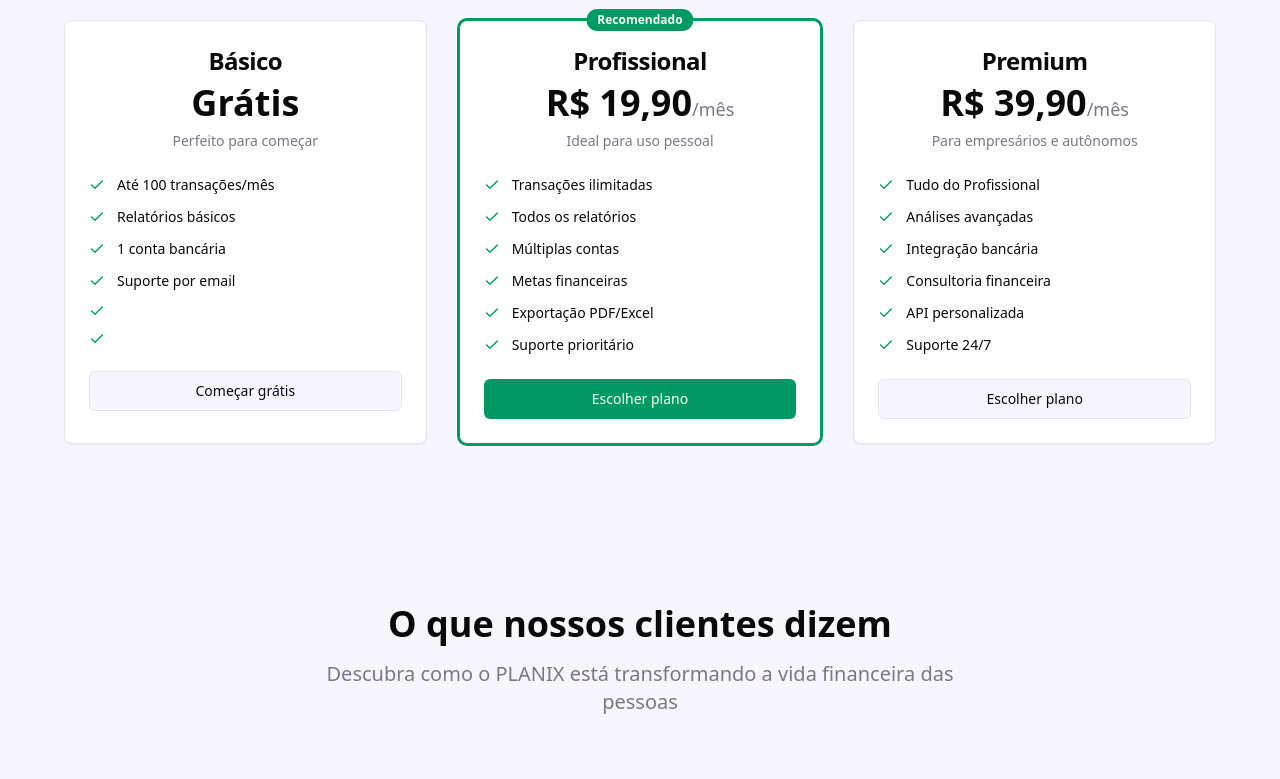
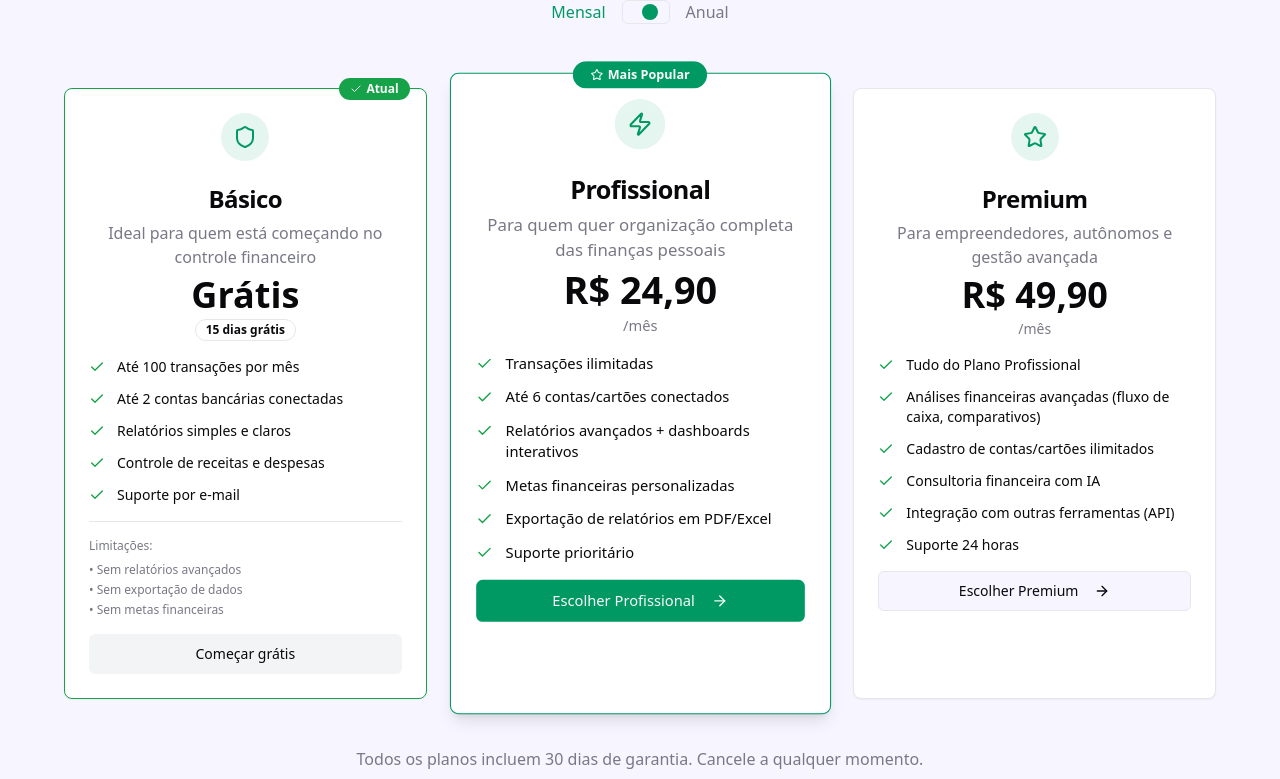
Before and after one commit to GabrielSantos777/planix, a React (Vite) app: page /landing in a window 1280 px wide. Shown: the part 1680-2459 px from the top of the page. Built offline with nearby package versions, Linux system fonts and the light colour scheme.

Commit message:
Implement plans on landing page
Implement the subscription plan display and functionality from the `/plans` page onto the `/landing` page.

```diff
--- a/src/pages/Landing.tsx
+++ b/src/pages/Landing.tsx
@@ -17,14 +17,76 @@ import {
   Twitter,
   Instagram,
   Linkedin,
-  Bot
+  Bot,
+  ArrowRight,
+  Shield,
+  Zap,
+  Settings
 } from "lucide-react"
 import { useState } from "react"
 import heroImage from "@/assets/hero-dashboard.jpg"
+import { useAuth } from '@/context/AuthContext'
+import { useToast } from '@/hooks/use-toast'
+import { supabase } from '@/integrations/supabase/client'
 
 const Landing = () => {
   const navigate = useNavigate()
   const [isMenuOpen, setIsMenuOpen] = useState(false)
+  const [isYearly, setIsYearly] = useState(false)
+  const { profile, user } = useAuth()
+  const { toast } = useToast()
+
+  const handleManageSubscription = async () => {
+    try {
+      const { data, error } = await supabase.functions.invoke('customer-portal')
+
+      if (error) throw error
+
+      if (data?.url) {
+        window.open(data.url, '_blank')
+      }
+    } catch (error) {
+      console.error('Error opening customer portal:', error)
+      toast({
+        title: "Erro",
+        description: "Erro ao abrir portal de gerenciamento. Tente novamente.",
+        variant: "destructive"
+      })
+    }
+  }
+
+  const handleChoosePlan = async (planName: string) => {
+    if (planName === 'Básico') {
+      navigate('/auth')
+      return
+    }
+
+    if (!user) {
+      navigate('/auth')
+      return
+    }
+
+    try {
+      const planType = planName === 'Premium' ? 'premium' : 'professional'
+
+      const { data, error } = await supabase.functions.invoke('create-checkout', {
+        body: { planType }
+      })
+
+      if (error) throw error
+
+      if (data?.url) {
+        window.open(data.url, '_blank')
+      }
+    } catch (error) {
+      console.error('Error creating checkout:', error)
+      toast({
+        title: "Erro",
+        description: "Erro ao processar pagamento. Tente novamente.",
+        variant: "destructive"
+      })
+    }
+  }
 
   const features = [
     {
@@ -61,51 +123,74 @@ const Landing = () => {
 
   const plans = [
     {
-      name: "Básico",
-      price: "Grátis",
-      period: "",
-      description: "Perfeito para começar",
+      name: 'Básico',
+      description: 'Ideal para quem está começando no controle financeiro',
+      monthlyPrice: 0,
+      yearlyPrice: 0,
       features: [
-        "Até 100 transações/mês",
-        "Relatórios básicos",
-        "1 conta bancária",
-        "Suporte por email",
-        "",
-        "",
+        'Até 100 transações por mês',
+        'Até 2 contas bancárias conectadas',
+        'Relatórios simples e claros',
+        'Controle de receitas e despesas',
+        'Suporte por e-mail'
       ],
-      highlighted: false
+      limitations: [
+        'Sem relatórios avançados',
+        'Sem exportação de dados',
+        'Sem metas financeiras'
+      ],
+      current: !profile?.subscription_plan || profile?.subscription_plan === 'basic',
+      popular: false,
+      trial: true,
+      buttonText: 'Plano Gratuito'
     },
     {
-      name: "Profissional",
-      price: "R$ 19,90",
-      period: "/mês",
-      description: "Ideal para uso pessoal",
+      name: 'Profissional',
+      description: 'Para quem quer organização completa das finanças pessoais',
+      monthlyPrice: 24.90,
+      yearlyPrice: 249.00,
       features: [
-        "Transações ilimitadas",
-        "Todos os relatórios",
-        "Múltiplas contas",
-        "Metas financeiras",
-        "Exportação PDF/Excel",
-        "Suporte prioritário"
+        'Transações ilimitadas',
+        'Até 6 contas/cartões conectados',
+        'Relatórios avançados + dashboards interativos',
+        'Metas financeiras personalizadas',
+        'Exportação de relatórios em PDF/Excel',
+        'Suporte prioritário'
       ],
-      highlighted: true
+      limitations: [],
+      current: profile?.subscription_plan === 'professional' && profile?.subscription_end && new Date(profile.subscription_end) > new Date(),
+      popular: true,
+      trial: false,
+      buttonText: 'Escolher Profissional'
     },
     {
-      name: "Premium",
-      price: "R$ 39,90",
-      period: "/mês",
-      description: "Para empresários e autônomos",
+      name: 'Premium',
+      description: 'Para empreendedores, autônomos e gestão avançada',
+      monthlyPrice: 49.90,
+      yearlyPrice: 499.00,
       features: [
-        "Tudo do Profissional",
-        "Análises avançadas",
-        "Integração bancária",
-        "Consultoria financeira",
-        "API personalizada",
-        "Suporte 24/7"
+        'Tudo do Plano Profissional',
+        'Análises financeiras avançadas (fluxo de caixa, comparativos)',
+        'Cadastro de contas/cartões ilimitados',
+        'Consultoria financeira com IA',
+        'Integração com outras ferramentas (API)',
+        'Suporte 24 horas'
       ],
-      highlighted: false
+      limitations: [],
+      current: profile?.subscription_plan === 'premium' && profile?.subscription_end && new Date(profile.subscription_end) > new Date(),
+      popular: false,
+      trial: false,
+      buttonText: 'Escolher Premium'
     }
   ]
+
+  const formatPrice = (monthly: number, yearly: number) => {
+    if (monthly === 0) return 'Grátis'
+    const price = isYearly ? yearly : monthly
+    return `R$ ${price.toFixed(2).replace('.', ',')}`
+  }
+
+  const getPeriod = () => isYearly ? '/ano' : '/mês'
 
   const testimonials = [
     {
@@ -300,49 +385,160 @@ const Landing = () => {
       <section id="planos" className="py-20">
         <div className="container mx-auto px-4 sm:px-6 lg:px-8">
           <div className="text-center space-y-4 mb-16">
-            <h2 className="text-3xl md:text-4xl font-bold">Escolha seu Plano</h2>
+            <h2 className="text-3xl md:text-4xl font-bold">Escolha o plano ideal para você</h2>
             <p className="text-xl text-muted-foreground max-w-2xl mx-auto">
-              Comece grátis e evolua conforme suas necessidades
+              Comece grátis e evolua conforme suas necessidades.
+              Cancele a qualquer momento.
             </p>
+
+            {/* Toggle de período */}
+            <div className="flex items-center justify-center gap-4 mb-8">
+              <span className={`font-medium ${!isYearly ? 'text-primary' : 'text-muted-foreground'}`}>
+                Mensal
+              </span>
+              <Button
+                variant="outline"
+                size="sm"
+                onClick={() => setIsYearly(!isYearly)}
+                className="relative w-12 h-6 p-0"
+              >
+                <div className={`absolute w-4 h-4 bg-primary rounded-full transition-transform ${
+                  isYearly ? 'translate-x-3' : 'translate-x-1'
+                }`} />
+              </Button>
+              <span className={`font-medium ${isYearly ? 'text-primary' : 'text-muted-foreground'}`}>
+                Anual
+              </span>
+              {isYearly && (
+                <Badge variant="secondary" className="ml-2">
+                  Economize até 17%
+                </Badge>
+              )}
+            </div>
           </div>
 
           <div className="grid md:grid-cols-3 gap-8 max-w-6xl mx-auto">
             {plans.map((plan, index) => (
-              <Card key={index} className={`relative ${plan.highlighted ? 'ring-2 ring-primary border-primary' : ''}`}>
-                {plan.highlighted && (
-                  <Badge className="absolute -top-3 left-1/2 transform -translate-x-1/2 bg-primary">
-                    Recomendado
-                  </Badge>
+              <Card
+                key={plan.name}
+                className={`relative transition-all duration-300 hover:shadow-lg ${
+                  plan.popular
+                    ? 'border-primary shadow-lg scale-105'
+                    : plan.current
+                      ? 'border-success'
+                      : ''
+                }`}
+              >
+                {plan.popular && (
+                  <div className="absolute -top-3 left-1/2 transform -translate-x-1/2">
+                    <Badge className="bg-primary text-primary-foreground px-4 py-1">
+                      <Star className="w-3 h-3 mr-1" />
+                      Mais Popular
+                    </Badge>
+                  </div>
                 )}
-                <CardHeader className="text-center">
-                  <CardTitle className="text-2xl">{plan.name}</CardTitle>
-                  <div className="space-y-2">
+
+                {plan.current && (
+                  <div className="absolute -top-3 right-4">
+                    <Badge variant="secondary" className="bg-success text-success-foreground">
+                      <Check className="w-3 h-3 mr-1" />
+                      Atual
+                    </Badge>
+                  </div>
+                )}
+
+                <CardHeader className="text-center pb-4">
+                  <div className="w-12 h-12 mx-auto mb-4 rounded-full bg-primary/10 flex items-center justify-center">
+                    {index === 0 && <Shield className="w-6 h-6 text-primary" />}
+                    {index === 1 && <Zap className="w-6 h-6 text-primary" />}
+                    {index === 2 && <Star className="w-6 h-6 text-primary" />}
+                  </div>
+
+                  <CardTitle className="text-2xl mb-2">{plan.name}</CardTitle>
+                  <CardDescription className="text-base mb-4">
+                    {plan.description}
+                  </CardDescription>
+
+                  <div className="space-y-1">
                     <div className="text-4xl font-bold">
-                      {plan.price}
-                      <span className="text-lg font-normal text-muted-foreground">{plan.period}</span>
+                      {formatPrice(plan.monthlyPrice, plan.yearlyPrice)}
                     </div>
-                    <CardDescription>{plan.description}</CardDescription>
+                    {plan.monthlyPrice > 0 && (
+                      <div className="text-sm text-muted-foreground">
+                        {getPeriod()}
+                      </div>
+                    )}
+                    {plan.trial && (
+                      <Badge variant="outline" className="mt-2">
+                        15 dias grátis
+                      </Badge>
+                    )}
                   </div>
                 </CardHeader>
-                <CardContent className="space-y-6">
-                  <ul className="space-y-3">
-                    {plan.features.map((feature, featureIndex) => (
-                      <li key={featureIndex} className="flex items-center space-x-3">
-                        <Check className="h-4 w-4 text-primary flex-shrink-0" />
+
+                <CardContent className="space-y-4">
+                  <div className="space-y-3">
+                    {plan.features.map((feature, idx) => (
+                      <div key={idx} className="flex items-start gap-3">
+                        <Check className="w-4 h-4 text-success mt-0.5 flex-shrink-0" />
                         <span className="text-sm">{feature}</span>
-                      </li>
+                      </div>
                     ))}
-                  </ul>
-                  <Button
-                    className="w-full"
-                    variant={plan.highlighted ? "default" : "outline"}
-                    onClick={() => navigate('/auth')}
-                  >
-                    {plan.name === "Básico" ? "Começar grátis" : "Escolher plano"}
-                  </Button>
+                  </div>
+
+                  {plan.limitations.length > 0 && (
+                    <div className="pt-4 border-t">
+                      <p className="text-xs text-muted-foreground mb-2">Limitações:</p>
+                      {plan.limitations.map((limitation, idx) => (
+                        <div key={idx} className="flex items-start gap-3 mb-1">
+                          <span className="text-xs text-muted-foreground">• {limitation}</span>
+                        </div>
+                      ))}
+                    </div>
+                  )}
+
+                  <div className="space-y-2 mt-6">
+                    <Button
+                      className="w-full"
+                      variant={plan.popular ? "default" : plan.current ? "secondary" : "outline"}
+                      onClick={() => handleChoosePlan(plan.name)}
+                      disabled={plan.current && plan.name !== 'Básico'}
+                    >
+                      {plan.current && plan.name !== 'Básico' ? (
+                        'Plano Atual'
+                      ) : (
+                        <>
+                          {plan.name === 'Básico' ? 'Começar grátis' : plan.buttonText}
+                          {plan.name !== 'Básico' && <ArrowRight className="w-4 h-4 ml-2" />}
+                        </>
+                      )}
+                    </Button>
+
+                    {plan.current && plan.name !== 'Básico' && (
+                      <Button
+                        className="w-full"
+                        variant="outline"
+                        onClick={handleManageSubscription}
+                      >
+                        <Settings className="w-4 h-4 mr-2" />
+                        Gerenciar Assinatura
+                      </Button>
+                    )}
+                  </div>
                 </CardContent>
               </Card>
             ))}
+          </div>
+
+          <div className="text-center mt-12">
+            <p className="text-muted-foreground mb-4">
+              Todos os planos incluem 30 dias de garantia. Cancele a qualquer momento.
+            </p>
+            <div className="flex justify-center gap-8 text-sm text-muted-foreground">
+              <span>✓ Dados seguros e criptografados</span>
+              <span>✓ Suporte especializado</span>
+              <span>✓ Atualizações gratuitas</span>
+            </div>
           </div>
         </div>
       </section>
```
